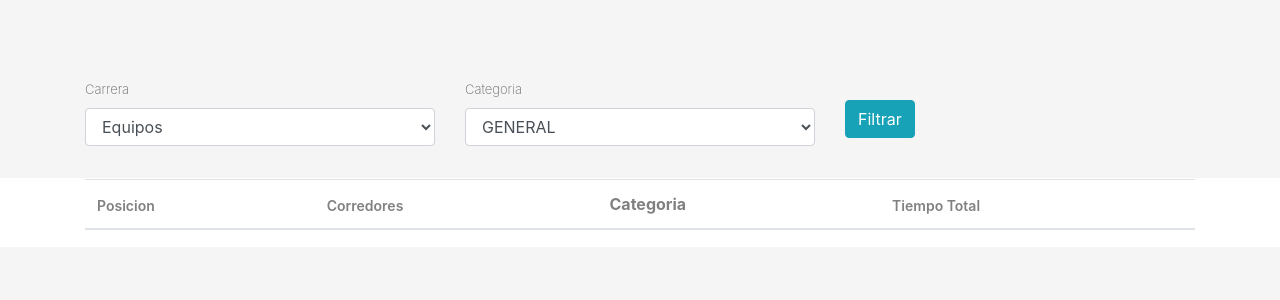
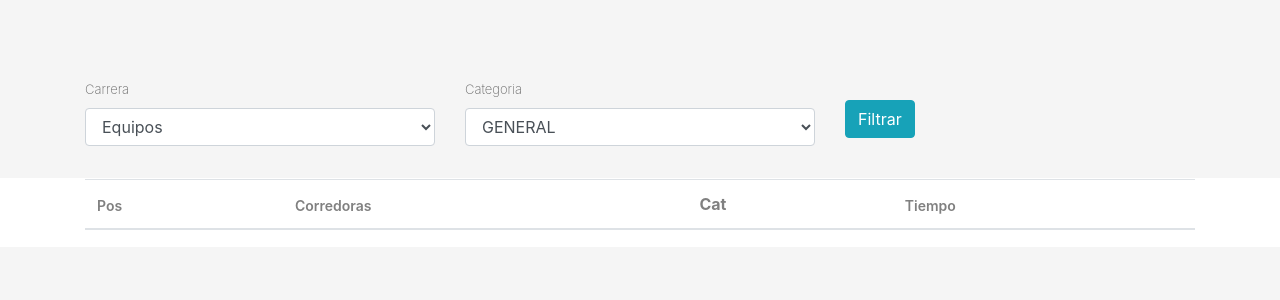
Before and after one commit to RArielVillalobos/dxbDos, a Yii app: template views/mujerescorren/index.php in a window 1280 px wide. Shown: the part 354-654 px from the top of the page. Run offline with PHP 8.4 and a stand-in for Yii, Linux system fonts and the light colour scheme; the template is opened without the code that fills it, so the values that code supplies are empty; some libraries are stand-ins or nearby versions.

Commit message:
fix numeros equipo

```diff
--- a/views/mujerescorren/index.php
+++ b/views/mujerescorren/index.php
@@ -145,10 +145,10 @@
                         <table class="table" style="color:grey;">
                             <thead>
                             <tr>
-                                <th style="font-weight: 600; font-size: 14px!important;">Posicion</th>
-                                <th style="font-weight: 600; font-size: 14px!important;">Corredores</th>
-                                <th>Categoria</th>
-                                <th style="font-weight: 600; font-size: 14px!important;">Tiempo Total</th>
+                                <th style="font-weight: 600; font-size: 14px!important;">Pos</th>
+                                <th style="font-weight: 600; font-size: 14px!important;">Corredoras</th>
+                                <th>Cat</th>
+                                <th style="font-weight: 600; font-size: 14px!important;">Tiempo</th>
                             </tr>
 
 
```
